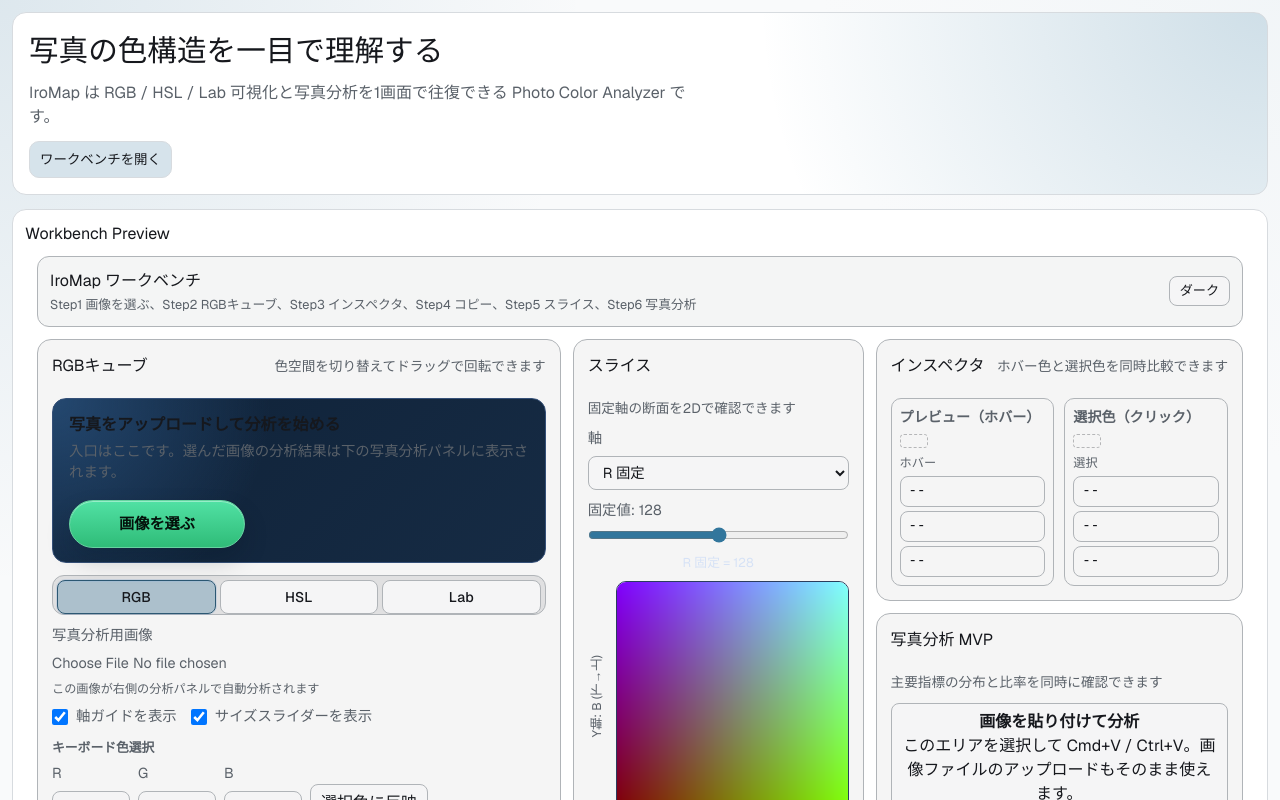
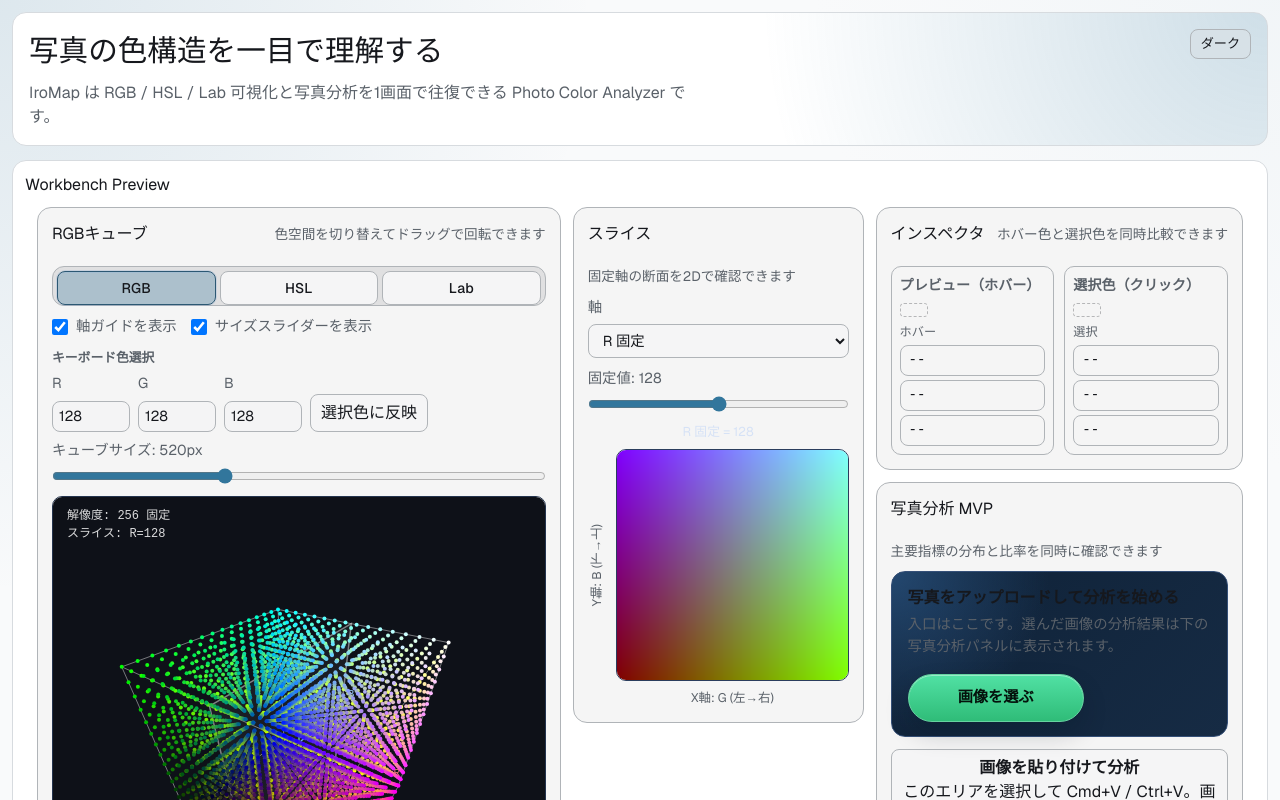
Before and after one commit to Shunkicreate/IroMap, a Next.js app in the folder web/: page / in a window 1280 px wide. Shown: the top 800 px of the page. Built offline with nearby package versions, Linux system fonts and the light colour scheme.

Commit message:
feat(web): refine landing and photo analysis entry

```diff
--- a/web/src/app/globals.css
+++ b/web/src/app/globals.css
@@ -767,6 +767,14 @@
     color-mix(in oklab, var(--card) 95%, var(--background) 5%);
 }
 
+.landingHeroHeader {
+  display: flex;
+  align-items: flex-start;
+  justify-content: space-between;
+  gap: 0.75rem;
+  flex-wrap: wrap;
+}
+
 .landingHero h1 {
   margin: 0;
   font-size: clamp(1.2rem, 1.6vw + 0.6rem, 1.85rem);
@@ -776,23 +784,6 @@
   margin: 0.5rem 0 0;
   max-width: 62ch;
   color: var(--muted-foreground);
-}
-
-.landingHeroActions {
-  margin-top: 0.75rem;
-  display: flex;
-  gap: 0.5rem;
-  flex-wrap: wrap;
-}
-
-.landingHeroActions a {
-  border: 0.0625rem solid var(--border);
-  border-radius: 0.625rem;
-  padding: 0.4375rem 0.625rem;
-  font-size: 0.84rem;
-  text-decoration: none;
-  color: var(--foreground);
-  background: color-mix(in oklab, var(--card) 80%, var(--primary) 20%);
 }
 
 .landingSection {
--- a/web/src/app/page.tsx
+++ b/web/src/app/page.tsx
@@ -1,14 +1,17 @@
 import { ColorWorkbench } from "@/features/workbench/color-workbench";
+import { ThemeToggle } from "@/components/theme-toggle";
 import { t } from "@/i18n/translate";
 
 export default function Home() {
   return (
     <main className="landingRoot">
       <section className="landingHero">
-        <h1>{t("heroTitle")}</h1>
-        <p>{t("heroDescription")}</p>
-        <div className="landingHeroActions">
-          <a href="#workbench">{t("heroStartButton")}</a>
+        <div className="landingHeroHeader">
+          <div>
+            <h1>{t("heroTitle")}</h1>
+            <p>{t("heroDescription")}</p>
+          </div>
+          <ThemeToggle />
         </div>
       </section>
 
--- a/web/src/features/photo-analysis/photo-analysis-panel.tsx
+++ b/web/src/features/photo-analysis/photo-analysis-panel.tsx
@@ -22,6 +22,7 @@ type Props = {
   onColorInspect?: (color: RgbColor) => void;
   onStatusChange?: (message: string) => void;
   onImageSelected?: (file: File | null) => void;
+  onUploadChange?: (event: React.ChangeEvent<HTMLInputElement>) => void;
 };
 
 const maxScatterRange = colorChannelLevels / 2;
@@ -248,6 +249,7 @@ export function PhotoAnalysisPanel({
   onColorInspect,
   onStatusChange,
   onImageSelected,
+  onUploadChange,
 }: Props) {
   const [analysis, setAnalysis] = useState<AnalysisState>(null);
   const [isAnalyzing, setIsAnalyzing] = useState<boolean>(false);
@@ -372,6 +374,28 @@ export function PhotoAnalysisPanel({
 
       <div style={topRowStyle}>
         <div style={controlsStyle}>
+          <div className="photoUploadCta">
+            <div className="photoUploadCtaCopy">
+              <strong>{t("photoUploadCtaTitle")}</strong>
+              <p>{t("photoUploadCtaDescription")}</p>
+              {sourceFile ? (
+                <p className="photoUploadCtaStatus">
+                  {t("photoUploadSelected", { fileName: sourceFile.name })}
+                </p>
+              ) : null}
+            </div>
+            <label className="photoUploadButton">
+              <span>{t("photoUploadButton")}</span>
+              <input
+                type="file"
+                accept="image/*"
+                aria-label={t("photoUploadLabel")}
+                className="srOnly"
+                onChange={onUploadChange}
+              />
+            </label>
+          </div>
+
           <button
             type="button"
             className="photoPasteZone"
--- a/web/src/features/workbench/color-workbench.tsx
+++ b/web/src/features/workbench/color-workbench.tsx
@@ -2,7 +2,6 @@
 
 import { useState } from "react";
 import { toast } from "sonner";
-import { ThemeToggle } from "@/components/theme-toggle";
 import { PanelHeader } from "@/components/workbench/panel-header";
 import {
   toRgbColor,
@@ -141,39 +140,10 @@ export function ColorWorkbench() {
 
   return (
     <section className="workbenchRoot">
-      <div className="workbenchTopBar">
-        <div>
-          <h1>{t("workbenchTitle")}</h1>
-          <p className="workbenchSteps">{t("workbenchSteps")}</p>
-        </div>
-        <ThemeToggle />
-      </div>
-
       <div className="workbenchMainGrid">
         <div className="visualizationGrid">
           <section className="panel">
             <PanelHeader titleKey="panelRgbCube" requirementsKey="panelRgbCubeRequirements" />
-            <div className="photoUploadCta">
-              <div className="photoUploadCtaCopy">
-                <strong>{t("photoUploadCtaTitle")}</strong>
-                <p>{t("photoUploadCtaDescription")}</p>
-                {analysisSourceFile ? (
-                  <p className="photoUploadCtaStatus">
-                    {t("photoUploadSelected", { fileName: analysisSourceFile.name })}
-                  </p>
-                ) : null}
-              </div>
-              <label className="photoUploadButton">
-                <span>{t("photoUploadButton")}</span>
-                <input
-                  type="file"
-                  accept="image/*"
-                  aria-label={t("photoUploadLabel")}
-                  className="srOnly"
-                  onChange={handlePhotoUpload}
-                />
-              </label>
-            </div>
             <Tabs
               value={space}
               onValueChange={(value) => handleSpaceChange(value as ColorSpace3d)}
@@ -192,15 +162,6 @@ export function ColorWorkbench() {
               </TabsList>
             </Tabs>
             <div className="cubeSettings">
-              <label className="fileInputInline">
-                {t("workbenchUploadLabel")}
-                <input
-                  type="file"
-                  accept="image/*"
-                  onChange={(event) => handleSourceFileSelected(event.target.files?.[0] ?? null)}
-                />
-                <span>{t("workbenchUploadHint")}</span>
-              </label>
               <div className="cubeToggleRow">
                 <label className="toggleLabel">
                   <input
@@ -302,6 +263,7 @@ export function ColorWorkbench() {
             onColorInspect={setSelectedColor}
             onStatusChange={handleStatusChange}
             onImageSelected={handleSourceFileSelected}
+            onUploadChange={handlePhotoUpload}
           />
           <ColorCopyPanel
             selectedColor={selectedColor}
--- a/web/src/i18n/messages.ts
+++ b/web/src/i18n/messages.ts
@@ -7,16 +7,10 @@ export const i18nMessages = {
     heroTitle: "写真の色構造を一目で理解する",
     heroDescription:
       "IroMap は RGB / HSL / Lab 可視化と写真分析を1画面で往復できる Photo Color Analyzer です。",
-    heroStartButton: "ワークベンチを開く",
     landingWorkbenchHeading: "Workbench Preview",
-    workbenchTitle: "IroMap ワークベンチ",
-    workbenchSteps:
-      "Step1 画像を選ぶ、Step2 RGBキューブ、Step3 インスペクタ、Step4 コピー、Step5 スライス、Step6 写真分析",
     workbenchThemeLabel: "テーマ",
     workbenchThemeLight: "ライト",
     workbenchThemeDark: "ダーク",
-    workbenchUploadLabel: "写真分析用画像",
-    workbenchUploadHint: "この画像が右側の分析パネルで自動分析されます",
     workbenchManualPickerTitle: "キーボード色選択",
     workbenchManualApply: "選択色に反映",
     workbenchManualApplied: "キーボード入力から選択色を更新しました",
@@ -120,16 +114,10 @@ export const i18nMessages = {
     heroTitle: "Understand your photo color structure at a glance",
     heroDescription:
       "IroMap is a Photo Color Analyzer where RGB / HSL / Lab visualization and photo analysis stay in one workflow.",
-    heroStartButton: "Open Workbench",
     landingWorkbenchHeading: "Workbench Preview",
-    workbenchTitle: "IroMap Workbench",
-    workbenchSteps:
-      "Step1 Choose image, Step2 RGB cube, Step3 Inspector, Step4 Copy, Step5 Slice, Step6 Photo Analysis",
     workbenchThemeLabel: "Theme",
     workbenchThemeLight: "Light",
     workbenchThemeDark: "Dark",
-    workbenchUploadLabel: "Photo input",
-    workbenchUploadHint: "This image will be analyzed in the panel automatically.",
     workbenchManualPickerTitle: "Keyboard Color Picker",
     workbenchManualApply: "Apply as selected color",
     workbenchManualApplied: "Selected color updated from keyboard input",
```
